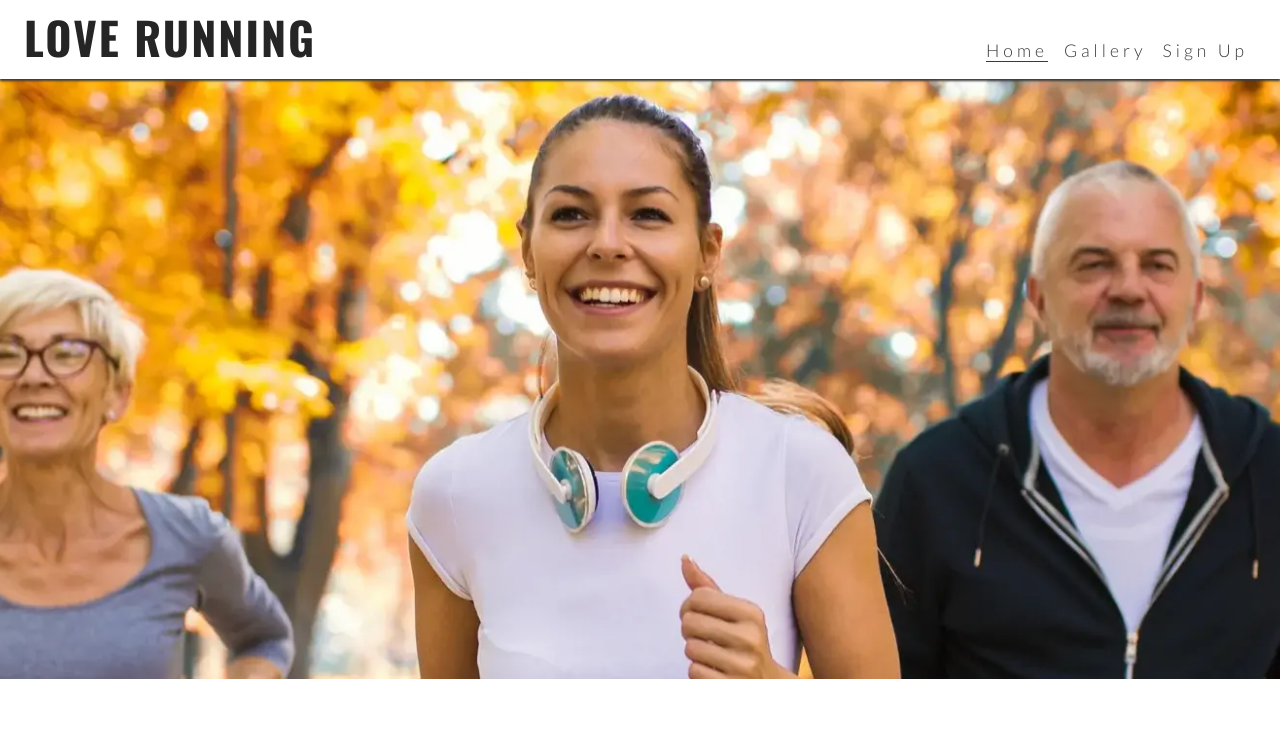
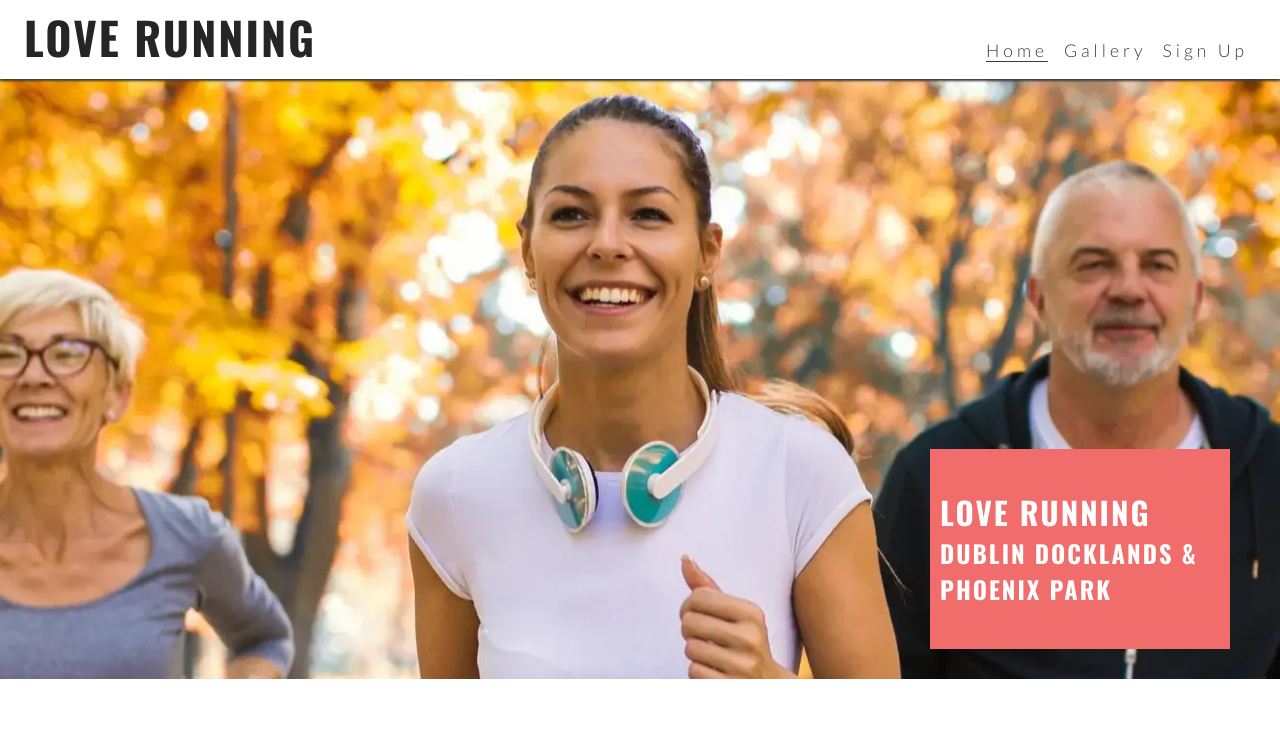
Before and after one commit to P1G30N17/first-project, a plain HTML site: page index.html in a window 1280 px wide. Shown: the top 730 px of the page. Drawn offline with nearby package versions, Linux system fonts and the light colour scheme.

Commit message:
Add cover text and sized for relevant screen sizes.

```diff
--- a/assets/css/style.css
+++ b/assets/css/style.css
@@ -18,6 +18,15 @@ body {
     font-family: 'Lato', sans-serif;
 }
 
+h1,
+h2,
+h3 {
+    font-family: 'Oswald', sans-serif;
+    text-transform: uppercase;
+    letter-spacing: 2px;
+    color: #252525;
+}
+
 /* Header */
 header {
     background-color: #ffffff;
@@ -34,13 +43,6 @@ header {
 header a {
     text-decoration: none;
     color: inherit;
-}
-
-h1 {
-    font-family: 'Oswald', sans-serif;
-    text-transform: uppercase;
-    letter-spacing: 2px;
-    color: #252525;
 }
 
 #menu {
@@ -94,6 +96,24 @@ main {
     height: 600px;
     width: 100%;
     background: url(../images/hero-image.webp) no-repeat center center/cover;
+    position: relative;
+}
+
+#cover-text {
+    /* Final rgba value sets the opacity so that it is semi transparent */
+    background-color: rgba(241, 109, 107, 7);
+    font-size: 130%;
+    position: absolute;
+    bottom: 30px;
+    width: 80%;
+    min-height: 200px;
+    padding-top: 40px;
+    padding-left: 10px;
+}
+
+#cover-text>h2,
+#cover-text>h3 {
+    color: #ffffff;
 }
 
 /* Footer */
@@ -146,6 +166,12 @@ main {
         /* Push main content down to accomodate for larger screens */
         margin-top: 79px;
     }
+
+    /* Hero */
+    #cover-text {
+        width: 300px;
+        right: 50px;
+    }
 }
 
 /* Media query: laptops and desktops (992px and up) */
--- a/index.html
+++ b/index.html
@@ -38,7 +38,12 @@
 
     <!-- Main content -->
     <main>
-        <section id="hero"></section>
+        <section id="hero">
+        <div id="cover-text">
+            <h2>Love Running</h2>
+            <h3>Dublin Docklands & Phoenix Park</h3>
+        </div>
+        </section>
     </main>
 
     <!-- Footer -->
```
